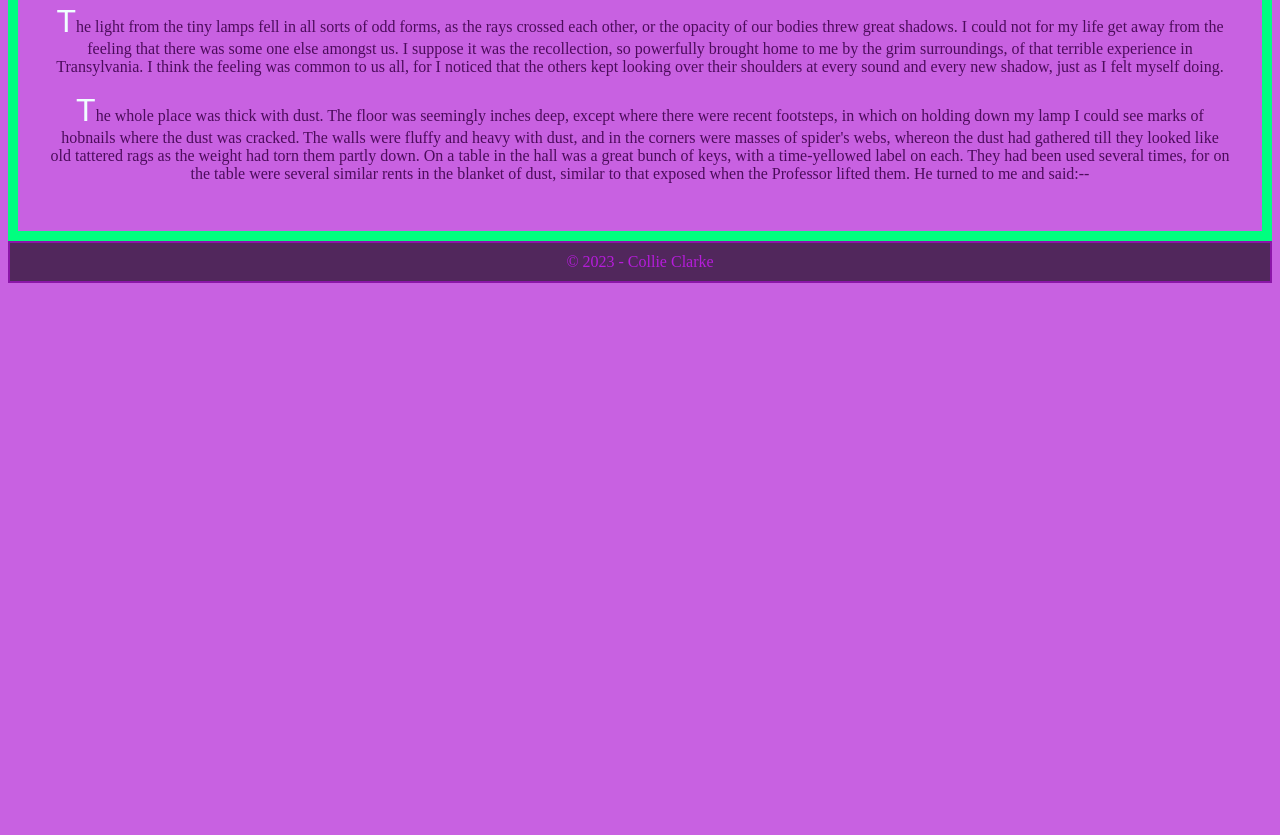
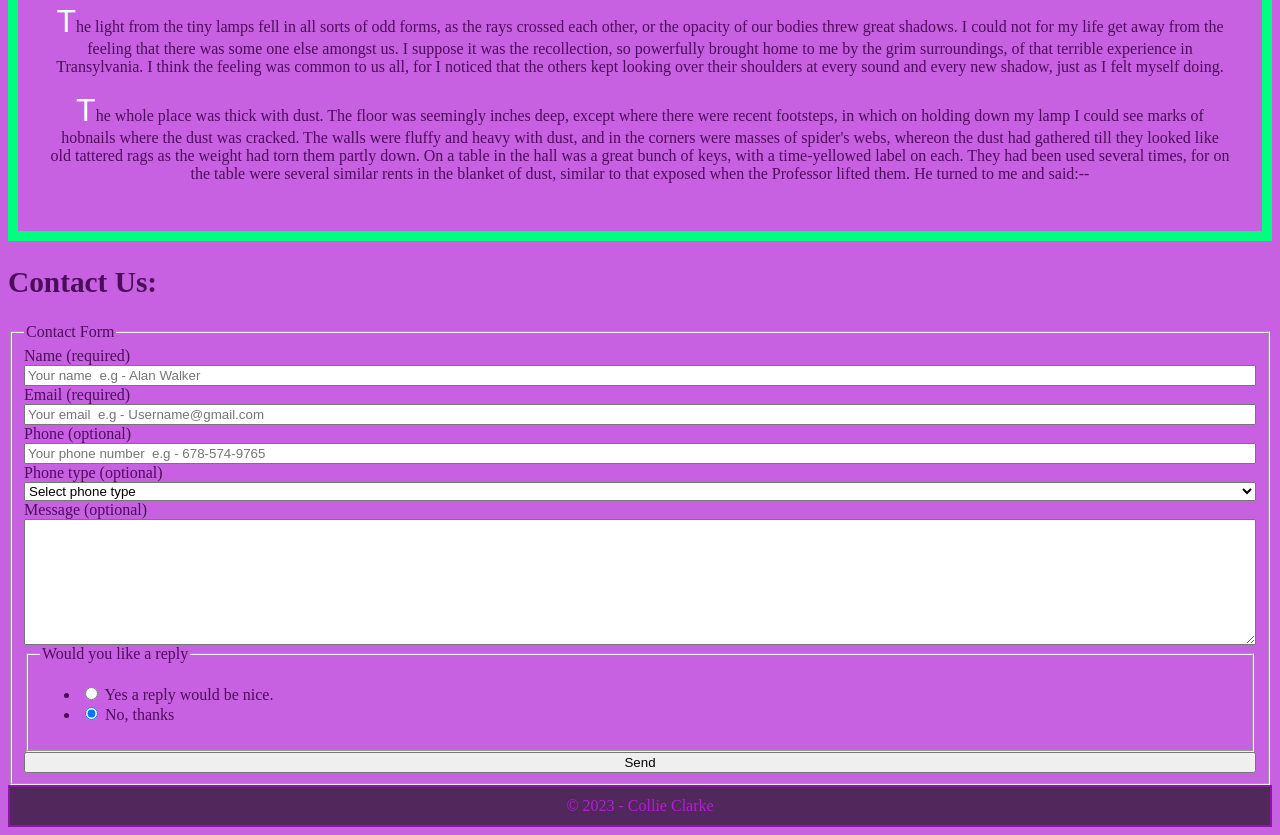
Before and after one commit to RVCC-IDMX/about-me-Colli456, a plain HTML site: page index.html in a window 1280 px wide. Shown: the part 2572-3407 px from the top of the page. Before the commit the page ends 2863 px from the top, so only its background shows below. Drawn offline with Linux system fonts and the light colour scheme; a web font is replaced by a local one.

Commit message:
Add Netlify Form

```diff
--- a/css/style.css
+++ b/css/style.css
@@ -97,6 +97,9 @@ header {
     margin-left:auto;
     margin-right:auto;
 }
+#formElements{
+    display: grid;
+}
 
 @media (min-width:60em){
     #gallery figure{
--- a/index.html
+++ b/index.html
@@ -101,9 +101,12 @@
 
             <h2>A Short Video></h2>
 
-            <div id="Wrap" >
+            <div id="Wrap">
 
-            <iframe width="560" height="315" src="https://www.youtube.com/embed/_k0_mY9pWYc?si=fMLiwOrT8P2PcZ3S" title="YouTube video player" frameborder="0" allow="accelerometer; autoplay; clipboard-write; encrypted-media; gyroscope; picture-in-picture; web-share" allowfullscreen></iframe>
+                <iframe width="560" height="315" src="https://www.youtube.com/embed/_k0_mY9pWYc?si=fMLiwOrT8P2PcZ3S"
+                    title="YouTube video player" frameborder="0"
+                    allow="accelerometer; autoplay; clipboard-write; encrypted-media; gyroscope; picture-in-picture; web-share"
+                    allowfullscreen></iframe>
 
             </div>
 
@@ -116,18 +119,109 @@
             <h2>Working Title</h2>
 
             <div>
-                <p>"My friends, we are going into a terrible danger, and we need arms of many kinds. Our enemy is not merely spiritual. Remember that he has the strength of twenty men, and that, though our necks or our windpipes are of the common kind--and therefore breakable or crushable--his are not amenable to mere strength. A stronger man, or a body of men more strong in all than him, can at certain times hold him; but they cannot hurt him as we can be hurt by him. We must, therefore, guard ourselves from his touch. Keep this near your heart"--as he spoke he lifted a little silver crucifix and held it out to me, I being nearest to him--"put these flowers round your neck"--here he handed to me a wreath of withered garlic blossoms--"for other enemies more mundane, this revolver and this knife; and for aid in all, these so small electric lamps, which you can fasten to your breast; and for all, and above all at the last, this, which we must not desecrate needless." This was a portion of Sacred Wafer, which he put in an envelope and handed to me. Each of the others was similarly equipped. "Now," he said, "friend John, where are the skeleton keys? If so that we can open the door, we need not break house by the window, as before at Miss Lucy's."</p>
+                <p>"My friends, we are going into a terrible danger, and we need arms of many kinds. Our enemy is not
+                    merely spiritual. Remember that he has the strength of twenty men, and that, though our necks or our
+                    windpipes are of the common kind--and therefore breakable or crushable--his are not amenable to mere
+                    strength. A stronger man, or a body of men more strong in all than him, can at certain times hold
+                    him; but they cannot hurt him as we can be hurt by him. We must, therefore, guard ourselves from his
+                    touch. Keep this near your heart"--as he spoke he lifted a little silver crucifix and held it out to
+                    me, I being nearest to him--"put these flowers round your neck"--here he handed to me a wreath of
+                    withered garlic blossoms--"for other enemies more mundane, this revolver and this knife; and for aid
+                    in all, these so small electric lamps, which you can fasten to your breast; and for all, and above
+                    all at the last, this, which we must not desecrate needless." This was a portion of Sacred Wafer,
+                    which he put in an envelope and handed to me. Each of the others was similarly equipped. "Now," he
+                    said, "friend John, where are the skeleton keys? If so that we can open the door, we need not break
+                    house by the window, as before at Miss Lucy's."</p>
 
-                <p>Dr. Seward tried one or two skeleton keys, his mechanical dexterity as a surgeon standing him in good stead. Presently he got one to suit; after a little play back and forward the bolt yielded, and, with a rusty clang, shot back. We pressed on the door, the rusty hinges creaked, and it slowly opened. It was startlingly like the image conveyed to me in Dr. Seward's diary of the opening of Miss Westenra's tomb; I fancy that the same idea seemed to strike the others, for with one accord they shrank back. The Professor was the first to move forward, and stepped into the open door.</p>
+                <p>Dr. Seward tried one or two skeleton keys, his mechanical dexterity as a surgeon standing him in good
+                    stead. Presently he got one to suit; after a little play back and forward the bolt yielded, and,
+                    with a rusty clang, shot back. We pressed on the door, the rusty hinges creaked, and it slowly
+                    opened. It was startlingly like the image conveyed to me in Dr. Seward's diary of the opening of
+                    Miss Westenra's tomb; I fancy that the same idea seemed to strike the others, for with one accord
+                    they shrank back. The Professor was the first to move forward, and stepped into the open door.</p>
 
-                <p>"In manus tuas, Domine!" he said, crossing himself as he passed over the threshold. We closed the door behind us, lest when we should have lit our lamps we should possibly attract attention from the road. The Professor carefully tried the lock, lest we might not be able to open it from within should we be in a hurry making our exit. Then we all lit our lamps and proceeded on our search.</p>
+                <p>"In manus tuas, Domine!" he said, crossing himself as he passed over the threshold. We closed the
+                    door behind us, lest when we should have lit our lamps we should possibly attract attention from the
+                    road. The Professor carefully tried the lock, lest we might not be able to open it from within
+                    should we be in a hurry making our exit. Then we all lit our lamps and proceeded on our search.</p>
 
-                <p>The light from the tiny lamps fell in all sorts of odd forms, as the rays crossed each other, or the opacity of our bodies threw great shadows. I could not for my life get away from the feeling that there was some one else amongst us. I suppose it was the recollection, so powerfully brought home to me by the grim surroundings, of that terrible experience in Transylvania. I think the feeling was common to us all, for I noticed that the others kept looking over their shoulders at every sound and every new shadow, just as I felt myself doing.</p>
+                <p>The light from the tiny lamps fell in all sorts of odd forms, as the rays crossed each other, or the
+                    opacity of our bodies threw great shadows. I could not for my life get away from the feeling that
+                    there was some one else amongst us. I suppose it was the recollection, so powerfully brought home to
+                    me by the grim surroundings, of that terrible experience in Transylvania. I think the feeling was
+                    common to us all, for I noticed that the others kept looking over their shoulders at every sound and
+                    every new shadow, just as I felt myself doing.</p>
 
-                <p>The whole place was thick with dust. The floor was seemingly inches deep, except where there were recent footsteps, in which on holding down my lamp I could see marks of hobnails where the dust was cracked. The walls were fluffy and heavy with dust, and in the corners were masses of spider's webs, whereon the dust had gathered till they looked like old tattered rags as the weight had torn them partly down. On a table in the hall was a great bunch of keys, with a time-yellowed label on each. They had been used several times, for on the table were several similar rents in the blanket of dust, similar to that exposed when the Professor lifted them. He turned to me and said:--</p>
+                <p>The whole place was thick with dust. The floor was seemingly inches deep, except where there were
+                    recent footsteps, in which on holding down my lamp I could see marks of hobnails where the dust was
+                    cracked. The walls were fluffy and heavy with dust, and in the corners were masses of spider's webs,
+                    whereon the dust had gathered till they looked like old tattered rags as the weight had torn them
+                    partly down. On a table in the hall was a great bunch of keys, with a time-yellowed label on each.
+                    They had been used several times, for on the table were several similar rents in the blanket of
+                    dust, similar to that exposed when the Professor lifted them. He turned to me and said:--</p>
             </div>
 
         </article>
+
+        <section id="Contact">
+
+            <h2>Contact Us:</h2>
+
+            <form id="contactForm" name="contactForm" method="post" data-netlify="true">
+
+                <fieldset>
+                    <legend>Contact Form</legend>
+
+                    <div id="formElements">
+
+                        <label for="name">Name (required)</label>
+                        <input type="text" id="name" name="name"
+                        placeholder="Your name  e.g - Alan Walker" required>
+
+                        <label for="email">Email (required)</label>
+                        <input type="email" id="email" name="email"
+                        placeholder="Your email  e.g - Username@gmail.com" required>
+
+                        <label for="phone">Phone (optional)</label>
+                        <input type="tel" id="phone" name="phone"
+                        placeholder="Your phone number  e.g - 678-574-9765">
+
+                        <label for="phonetype">Phone type (optional)</label>
+
+                        <select id="phonetype" name="phonetype">
+                            <option value="" selected>Select phone type </option>
+                            <option value="Mobile">Mobile</option>
+                            <option value="Work">Work</option>
+                            <option value="Home">Home</option>
+                        </select>
+
+                        <label for="message">Message (optional)</label>
+                        <textarea id="message" name="message" rows="8"></textarea>
+
+                        <fieldset>
+                            <legend>Would you like a reply</legend>
+
+                            <ul>
+                                <li>
+                                    <input type="radio" id="message-yes" name="reply" value="Yes a reply please">
+                                    <label for="message-yes">Yes a reply would be nice.</label>
+                                </li>
+                                <li>
+                                    <input type="radio" id="message-no" name="reply" value="No reply please" checked>
+                                    <label for="message-no">No, thanks</label>
+                                </li>
+                            </ul>
+
+                        </fieldset>
+
+                        <button type="submit">Send</button>
+
+                    </div>
+
+                </fieldset>
+            </form>
+
+        </section>
 
     </main>
 
```
